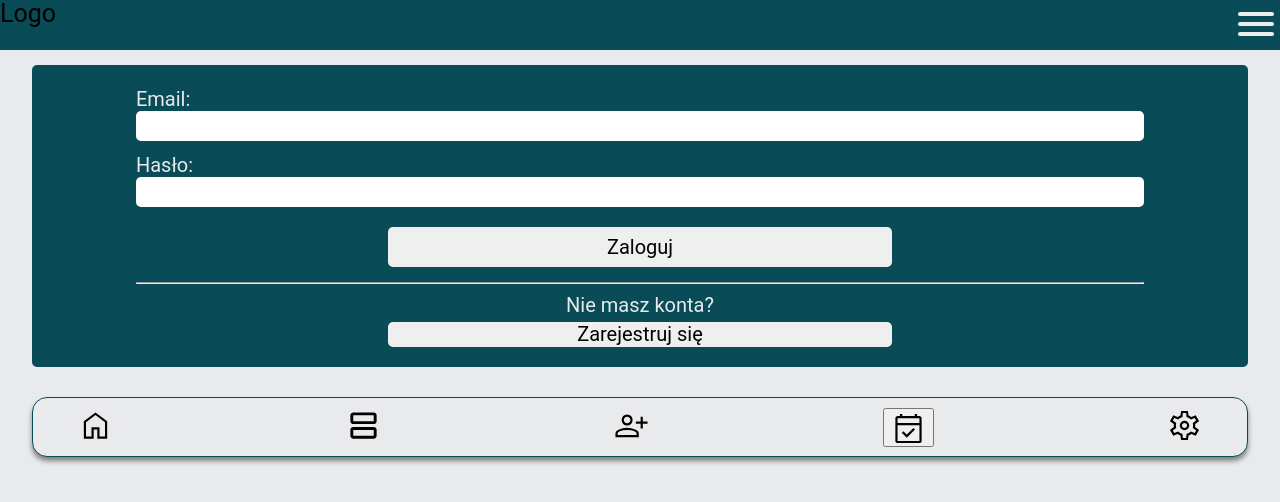
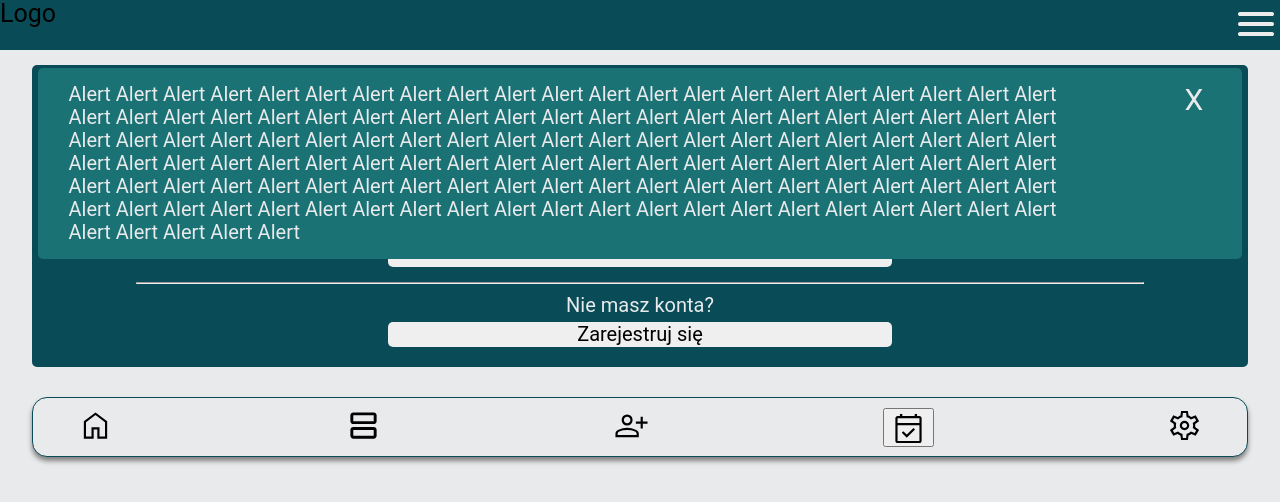
Before and after one commit to Ja-ku-ba/Dm-Daily_motivation, a React (Create React App) app in the folder frontend/: page /login in a window 1280 px wide. Shown: the top 502 px of the page. Built offline with nearby package versions, Linux system fonts and the light colour scheme.

Commit message:
allert message front

```diff
--- a/frontend/src/App.js
+++ b/frontend/src/App.js
@@ -13,12 +13,14 @@ import Posts from "./pages/Posts";
 import LoginRegister from "./pages/LoginRegister";
 import PrivateRoutes from "./utils/PrivateRoutes";
 import { AuthProvider } from "./context/AuthContext";
+import Alert from "./components/Alert";
 
 function App() {
 
     return (
       <div className="App">
         <NavBar/>
+        <Alert/>
         <Router>
           <AuthProvider>
             <Routes>
--- a/frontend/src/App.scss
+++ b/frontend/src/App.scss
@@ -7,3 +7,4 @@
 @import "./styles/navigation.scss";
 @import "./styles/posts.scss";
 @import "./styles/loginRegister.scss";
+@import "./styles/alert.scss"
--- /dev/null
+++ b/frontend/src/components/Alert.js
@@ -0,0 +1,20 @@
+import React from 'react'
+
+const Alert = ({message, color}) => {
+  return (
+    <div className='Alert'>
+      <div className='Alert__group'>
+        <p className='Alert__group__body'>
+          Alert {message}Alert Alert Alert Alert Alert Alert Alert Alert Alert Alert Alert Alert Alert Alert Alert Alert Alert Alert Alert Alert Alert Alert Alert Alert Alert Alert
+          Alert Alert Alert Alert Alert Alert Alert Alert Alert Alert Alert Alert Alert Alert Alert Alert Alert Alert Alert Alert Alert Alert Alert Alert Alert Alert
+          Alert Alert Alert Alert Alert Alert Alert Alert Alert Alert Alert Alert Alert Alert Alert Alert Alert Alert Alert Alert Alert Alert Alert Alert Alert Alert
+          Alert Alert Alert Alert Alert Alert Alert Alert Alert Alert Alert Alert Alert Alert Alert Alert Alert Alert Alert Alert Alert Alert Alert Alert Alert Alert
+          Alert Alert Alert Alert Alert Alert Alert Alert Alert Alert Alert Alert Alert Alert Alert Alert Alert Alert Alert Alert Alert Alert Alert Alert Alert Alert
+        </p>
+        <span className='Alert__group__close'>X</span>
+      </div>
+    </div>
+  )
+}
+
+export default Alert
--- /dev/null
+++ b/frontend/src/styles/alert.scss
@@ -0,0 +1,38 @@
+@use "config" as *;
+
+.Alert {
+    top: 68px;
+    position: fixed;
+    height: fit-content;
+    padding: 15px 0;
+    width: 94%;
+    left: 3%;
+    margin: auto;
+    border-radius: 5px;
+    background-color: $elementsColor;
+
+    &__group {
+        width: 95%;
+        margin: 0 auto;
+        color: $backgroundColor;
+        display: flex;
+        align-items: flex-start;
+        &__close {
+            position: fixed;
+            right: 6%;
+            font-size: 30px;
+            cursor: pointer;
+
+            &:hover {
+                filter: invert(50%);
+            }
+        }
+
+        &__body {
+            width: 90%;
+            margin: 0;
+            font-size: 20px;
+        }
+
+    }
+}
```
Also changed, not shown: 1 other file (tests, documents, lock files or other folders).
